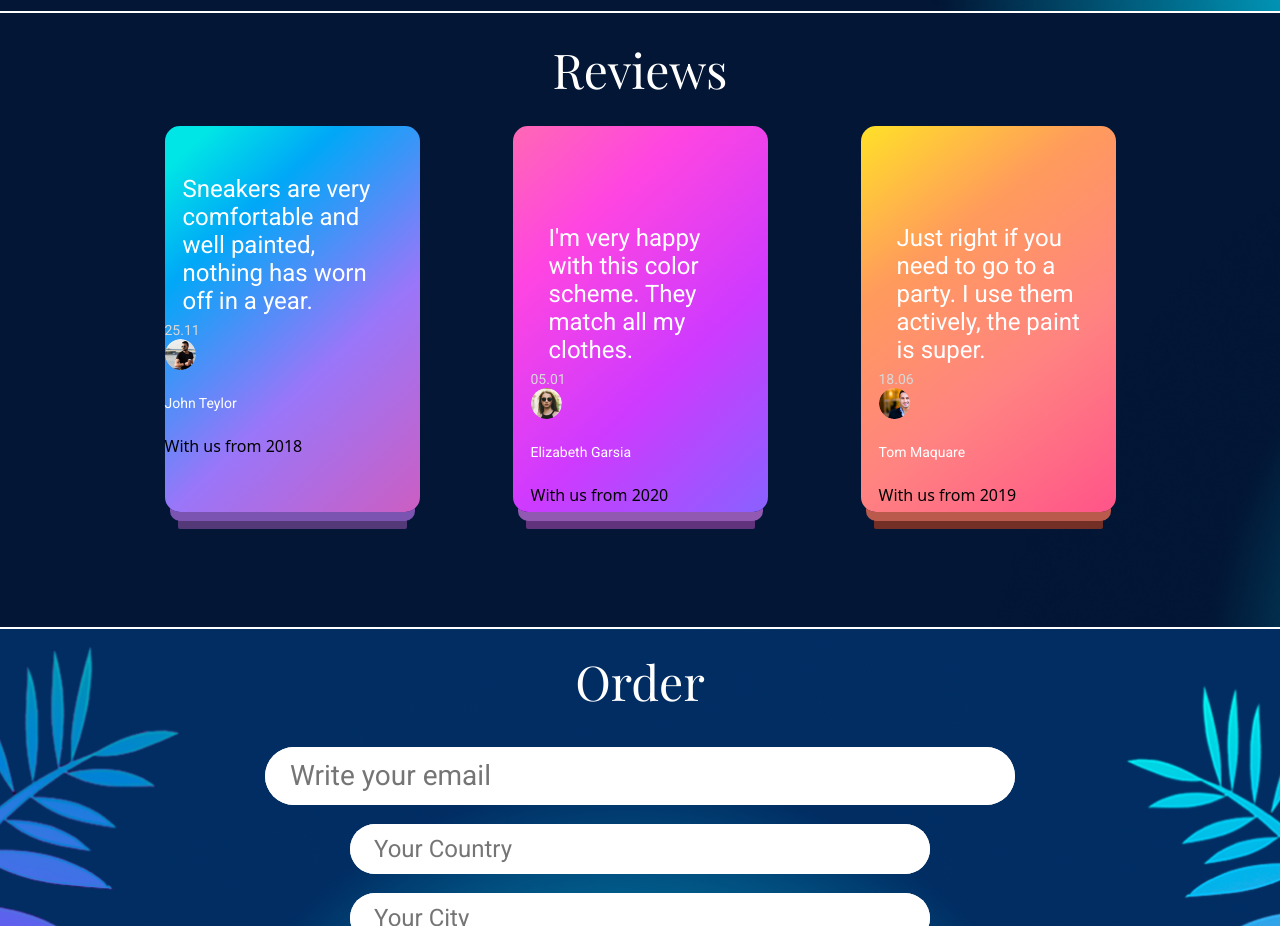
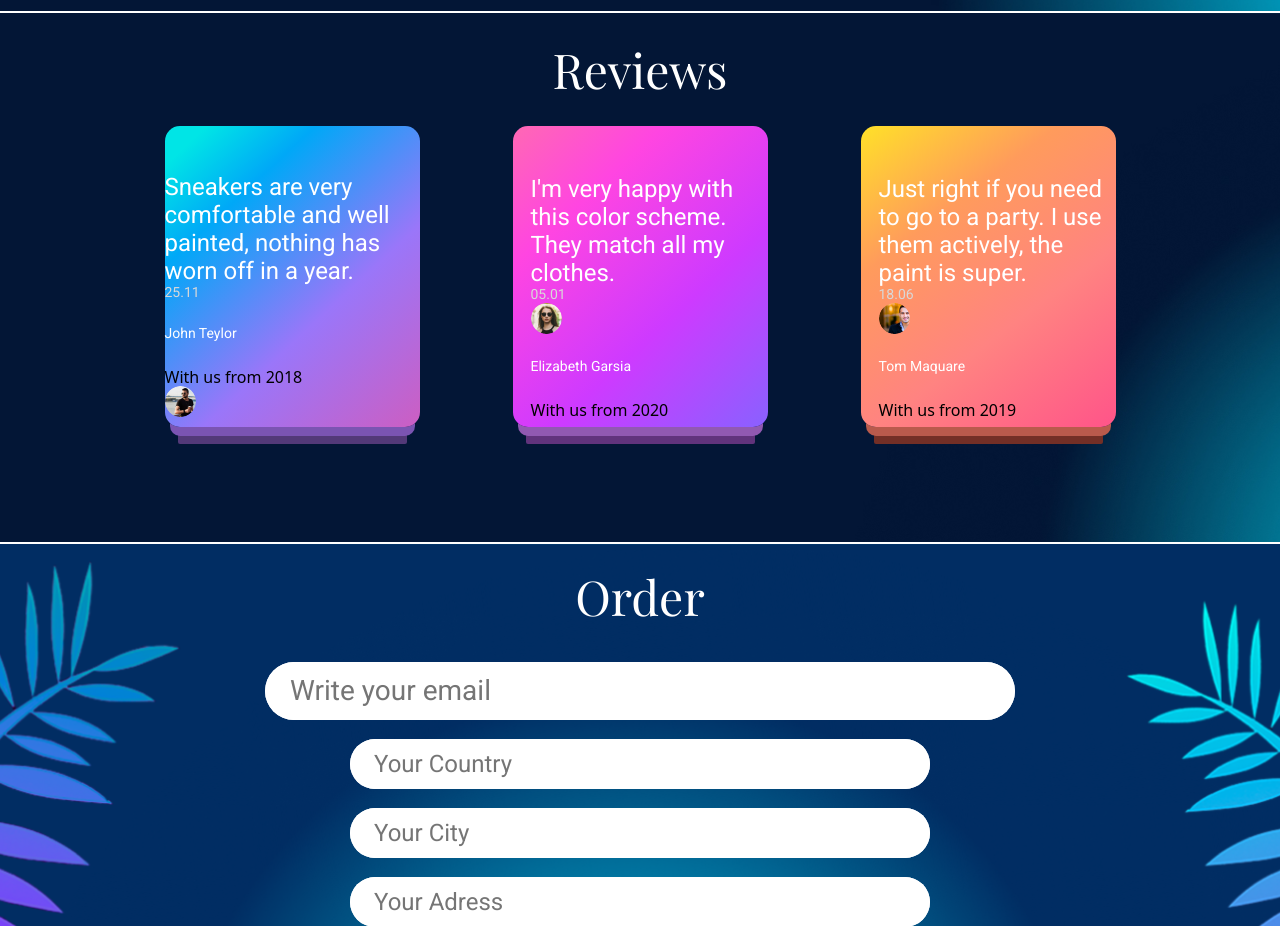
Before and after one commit to mykola-davydenko/ColoRawe, a plain HTML site: page index.html in a window 1280 px wide. Shown: the part 1540-2466 px from the top of the page. Drawn offline with nearby package versions, Linux system fonts and the light colour scheme; a web font is replaced by a local one.

Commit message:
10/09/24

```diff
--- a/css/style.css
+++ b/css/style.css
@@ -271,6 +271,12 @@
   width: 255px;
 }
 
+.reviews-div1{
+display: flex;
+gap: 5px;
+margin-top: 47px;
+}
+
 .reviews-item-elizabeth {
   border-radius: 15px;
   background: linear-gradient(
@@ -314,11 +320,6 @@
   font-style: normal;
   font-weight: 400;
   line-height: 1.17;
-  width: 228px;
-  padding-top: 49px;
-  padding-left: 18px;
-  padding-bottom: 8px;
-  padding-right: 9px;
 }
 
 .reviews-text {
--- a/index.html
+++ b/index.html
@@ -101,18 +101,22 @@
           <h2 class="reviews-title">Reviews</h2>
           <ul class="reviews-list">
             <li class="reviews-item-john">
+                <div class="reviews-div1">
+                    <div class="reviews1-div1">
               <h4 class="reviews-caption">
                 Sneakers are very comfortable and well painted, nothing has worn
                 off in a year.
               </h4>
               <p class="reviews-text">25.11</p>
-              <img
-                src="./img/john_taylor.png"
-                alt="John Taylor"
-                class="reviews-img"
-              />
+            </div>
+            </div>
               <h5 class="reviews-headline">John Teylor</h5>
               <p class="reviews-sentence">With us from 2018</p>
+              <img
+              src="./img/john_taylor.png"
+              alt="John Taylor"
+              class="reviews-img"
+            />
             </li>
             <li class="reviews-item-elizabeth">
               <h4 class="reviews-caption">
```
